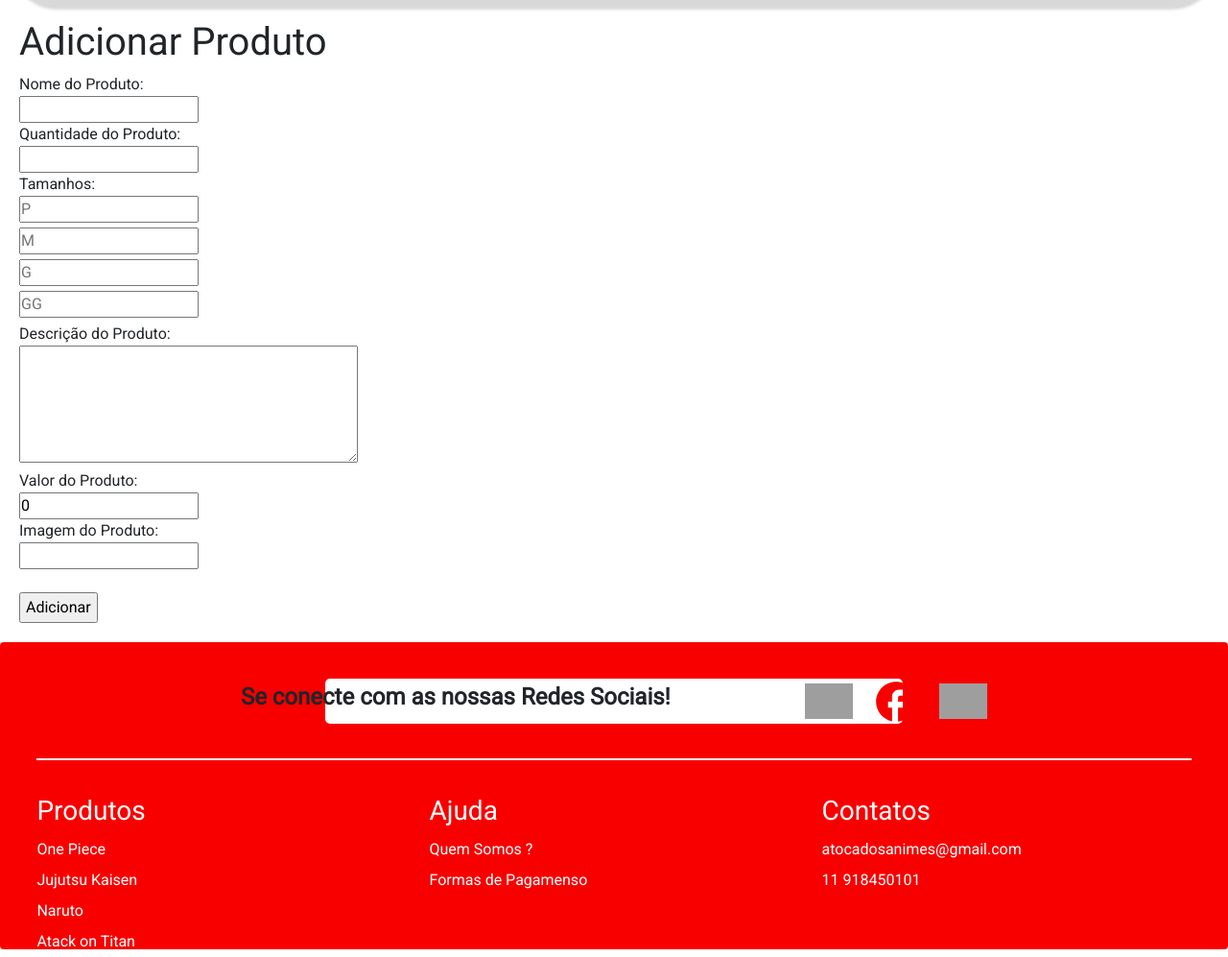
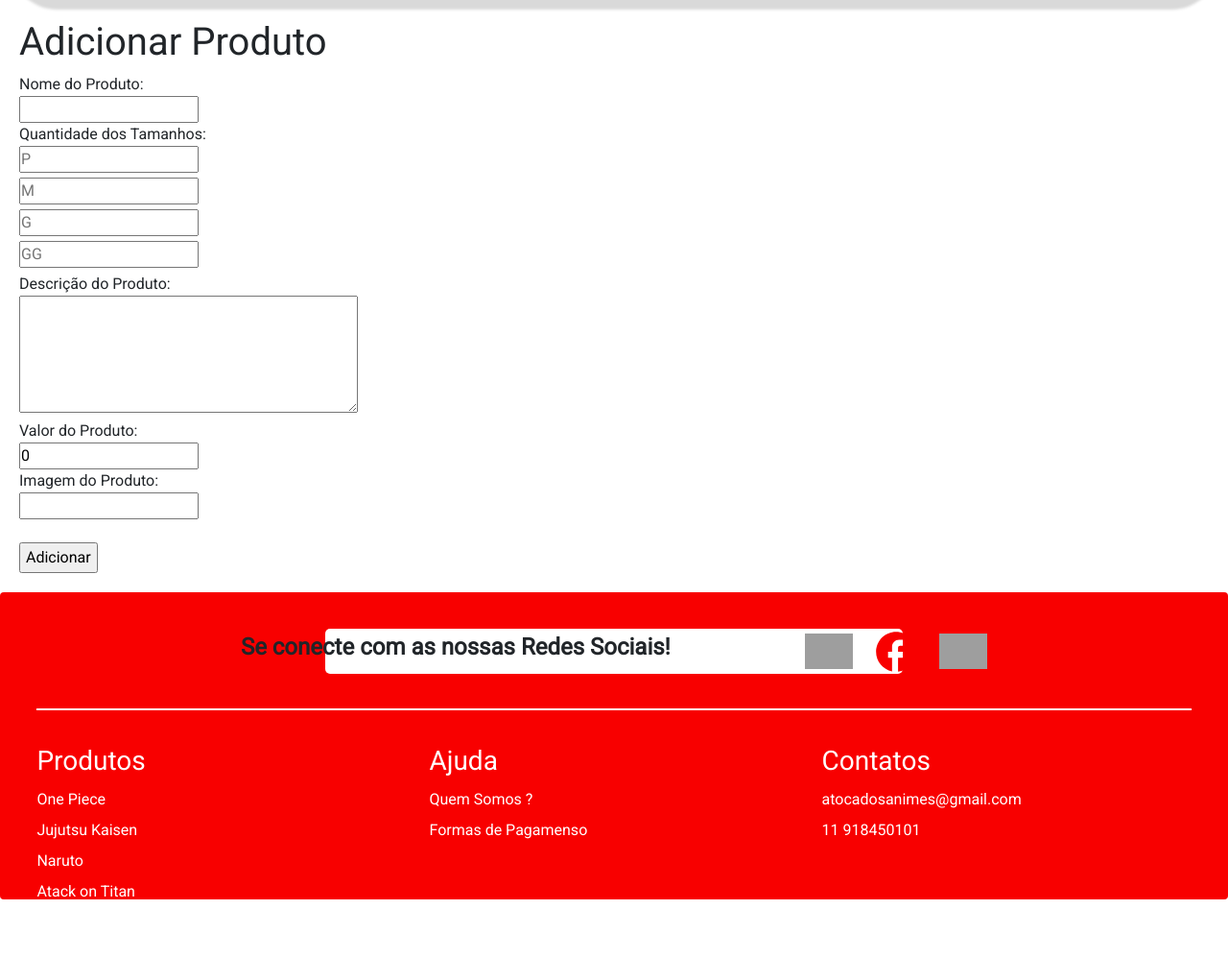
Before and after one commit to kengiiGMs/ProjetoPI, a Django app: page /add_produto in a window 1280 px wide. Shown: the part 116-1113 px from the top of the page at 96% size. After the commit the page ends 1053 px from the top, so only its background shows below. Run offline with Django 4.2, Linux system fonts and the light colour scheme; a user stored in the database is signed in; some libraries are stand-ins or nearby versions; grey boxes are pictures that could not be loaded.

Commit message:
Different t-shirt sizes

```diff
--- a/ecommerce/models.py
+++ b/ecommerce/models.py
@@ -14,14 +14,13 @@ class User(AbstractUser):
 
 class Produto(models.Model):
     nome_produto = models.CharField(max_length=255)
-    quantidade_produto = models.IntegerField()
     descricao_produto = models.TextField()
     valor_produto = models.DecimalField(max_digits=6, decimal_places=2)
     img_url = models.URLField()
-    tamanho_p = models.IntegerField(max_length=3, blank=False, null=True)
-    tamanho_m = models.IntegerField(max_length=1, blank=False, null=True)
-    tamanho_g = models.IntegerField(max_length=1, blank=False, null=True)
-    tamanho_gg = models.IntegerField(max_length=2, blank=False, null=True)
+    tamanho_p = models.IntegerField(blank=False, null=True)
+    tamanho_m = models.IntegerField(blank=False, null=True)
+    tamanho_g = models.IntegerField(blank=False, null=True)
+    tamanho_gg = models.IntegerField(blank=False, null=True)
 
     def __str__(self):
         return self.nome_produto
--- a/ecommerce/templates/ecommerce/add_produto.html
+++ b/ecommerce/templates/ecommerce/add_produto.html
@@ -10,19 +10,14 @@
         {% if message %}
             <h3 style="color: green;">{{message}}</h3>
         {% endif %}
-        <form action="" method="POST">
+        <form action="{% url 'add_produto' %}" method="POST">
             {% csrf_token %}
             <label for="nome_produto">Nome do Produto:</label>
                 <div>
                     <input type="text" name="nome_produto" id="nome_produto">
                 </div>
 
-            <label for="quantidade_produto">Quantidade do Produto:</label>
-                <div>
-                    <input type="text" name="quantidade_produto" id="quantidade_produto">
-                </div>
-
-            <label for="tamanho_produto">Tamanhos:</label>
+            <label for="tamanho_produto">Quantidade dos Tamanhos:</label>
                 <div class="space">
                     <input type="number" name="tamanho_p" id="tamanho_p" placeholder="P" min="0">
                 </div>
--- a/ecommerce/views.py
+++ b/ecommerce/views.py
@@ -25,16 +25,20 @@ def add_produto(request):
     if request.user.is_superuser or request.user.adm:
         if request.method == "POST":
             nome = request.POST["nome_produto"]
-            quantidade = request.POST["quantidade_produto"]
-            tamanho = request.POST["tamanho_produto"]
+            p = request.POST["tamanho_p"]
+            m = request.POST["tamanho_m"]
+            g = request.POST["tamanho_g"]
+            gg = request.POST["tamanho_gg"]
             descricao = request.POST["descricao_produto"]
             valor = request.POST["valor_produto"]
             url = request.POST["url_produto"]
 
             produto = Produto.objects.create(
                 nome_produto=nome,
-                quantidade_produto=quantidade,
-                tamanho_produto=tamanho.upper(),
+                tamanho_p=p,
+                tamanho_m=m,
+                tamanho_g=g,
+                tamanho_gg=gg,
                 descricao_produto=descricao,
                 valor_produto=valor,
                 img_url=url,
```
Also changed, not shown: db.sqlite3.
